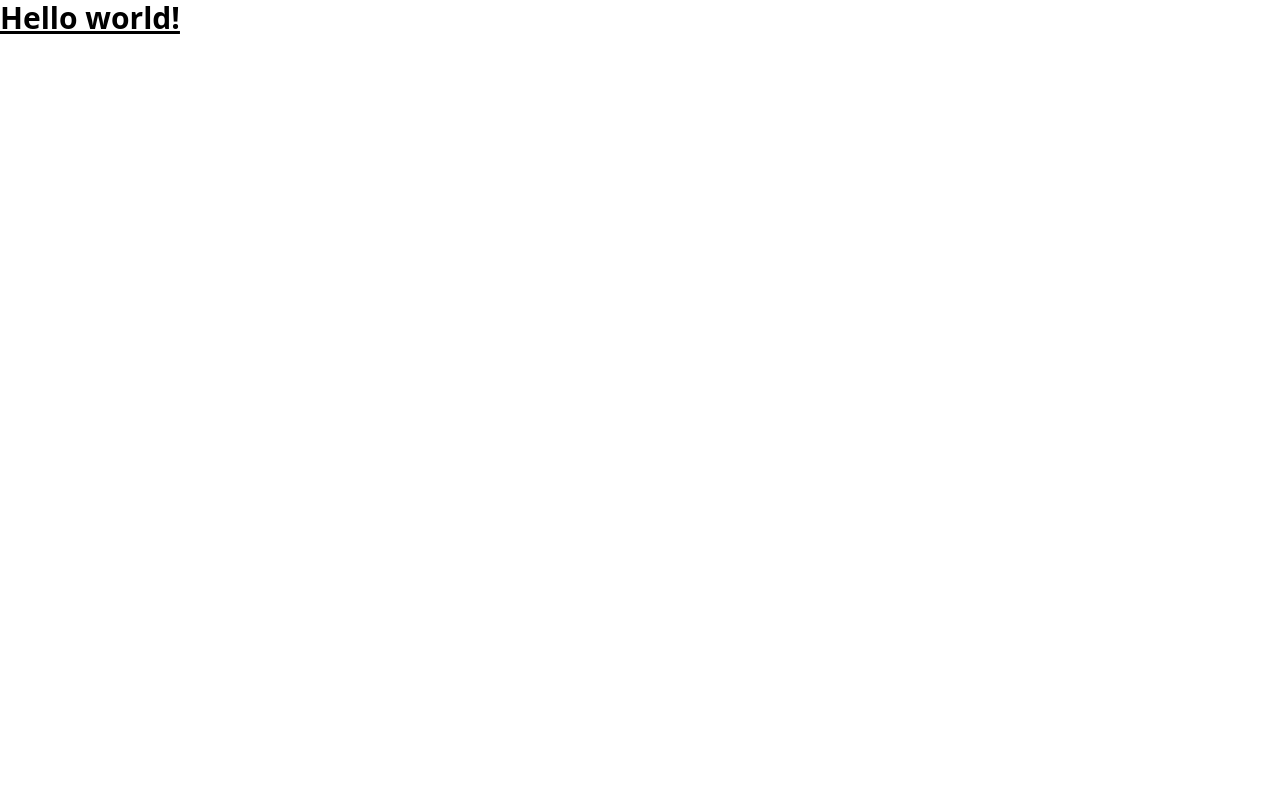
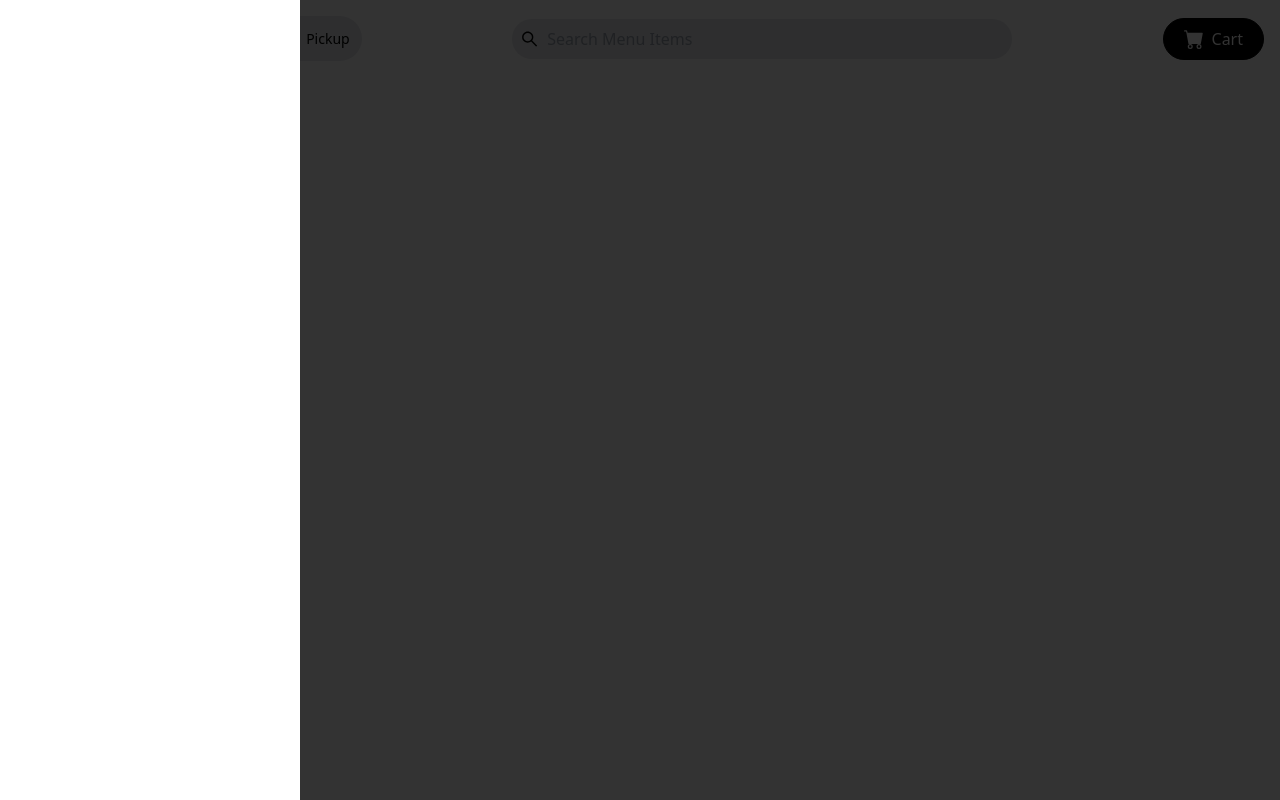
Before and after one commit to sanzous/FoodWebSite, a React (Vite) app: page / in a window 1280 px wide. Built offline with nearby package versions, Linux system fonts and the light colour scheme.

Commit message:
Added Navbar

```diff
--- a/package.json
+++ b/package.json
@@ -10,7 +10,8 @@
   },
   "dependencies": {
     "react": "^18.2.0",
-    "react-dom": "^18.2.0"
+    "react-dom": "^18.2.0",
+    "react-icons": "^4.6.0"
   },
   "devDependencies": {
     "@types/react": "^18.0.24",
--- a/src/App.tsx
+++ b/src/App.tsx
@@ -1,10 +1,10 @@
+import Navbar from "./components/Navbar"
+
 function App() {
 
   return (
     <div>
-      <h1 className="text-3xl font-bold underline">
-        Hello world!
-      </h1>
+      <Navbar />
 
     </div>
   )
--- /dev/null
+++ b/src/components/Navbar.tsx
@@ -0,0 +1,50 @@
+import React from 'react'
+import { AiOutlineMenu, AiOutlineSearch } from 'react-icons/ai'
+import { BsFillCartFill } from 'react-icons/bs'
+
+const Navbar = () => {
+    return (
+        <div className='max-w-[1640px] mx-auto flex justify-between items-center p-4'>
+            {/* Left */}
+            <div className='flex items-center '>
+                <div className='cursor-pointer'>
+                    <AiOutlineMenu size={30} />
+                </div>
+                <h1 className='text-2xl sm:text-3xl lg:text-4xl px-2'>
+                    Local<span className='font-bold '>Eats</span>
+                </h1>
+                <div className='hidden lg:flex items-center bg-gray-200 rounded-full p-1 text-[14px]'>
+                    <p className='bg-black text-white rounded-full p-2'>Delivery</p>
+                    <p className='p-2'>Pickup</p>
+                </div>
+            </div>
+
+            {/* Search */}
+            <div className='bg-gray-200 rounded-full flex items-center px-2 w-[200px] sm:w-[400px] lg:w-[500px]'>
+                <AiOutlineSearch size={20} />
+                <input type="text"
+                    placeholder='Search Menu Items'
+                    className='bg-transparent p-2 focus:outline-none w-full' />
+            </div>
+            {/* Cart */}
+            <button className='bg-black text-white hidden md:flex items-center py-2 rounded-full'>
+                <BsFillCartFill size={20}
+                    className="mr-2" />
+                Cart
+            </button>
+
+            {/* Mobile Menu */}
+            {/* Overlay */}
+            <div className='bg-black/80 fixed w-full h-screen z-10 top-0 left-0'>
+
+
+                {/* SideBar Menu */}
+                <div className='fixed top-0 left-0 w-[300px] h-screen bg-white z-10 duration-75'>
+
+                </div>
+            </div>
+        </div>
+    )
+}
+
+export default Navbar
```
Also changed, not shown: 1 other file (tests, documents, lock files or other folders).
